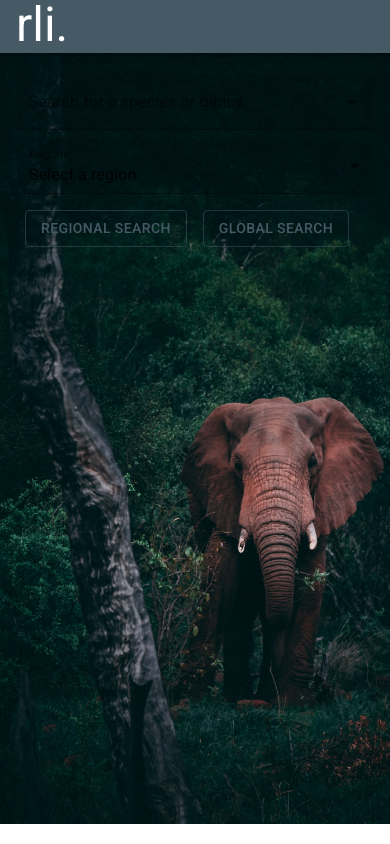
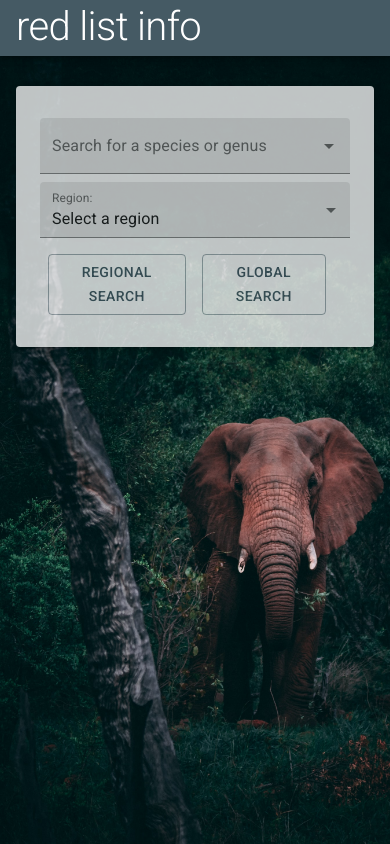
Before and after one commit to jferriday/good-seafood-guide, a React (Create React App) app: page / in a window 390 px wide. Built offline with nearby package versions, Linux system fonts and the light colour scheme; the HTML template or start-up script is replaced by a standard one.

Commit message:
update background styling to be responsive

```diff
--- a/src/App.js
+++ b/src/App.js
@@ -13,6 +13,13 @@ const theme = createMuiTheme({
         main: '#b0bec5',
       },
     },
+    typography: {
+      h1: {
+        fontSize: '2.5rem',
+        marginTop: '10px',
+        marginBottom: '5px'
+      }
+    }
 
 });
 
@@ -22,12 +29,12 @@ function App() {
       <ThemeProvider theme={theme}>
         <header className="App-header">
         <AppBar position="sticky">
-          <Toolbar>
+          <Toolbar padding={1}>
               <Hidden xsDown>
-              <Typography align="left" className="textPrimary" variant="h3" component="h1">red list info.</Typography>
+              <Typography align="left" className="textPrimary" variant="h1">red list info.</Typography>
               </Hidden>
               <Hidden smUp>
-              <Typography align="left" color="white" variant="h3" component="h1">rli.</Typography>
+              <Typography align="left" color="white" variant="h1">red list info</Typography>
               </Hidden>
             </Toolbar>
 
--- a/src/Components/assessment/Assessment.js
+++ b/src/Components/assessment/Assessment.js
@@ -48,9 +48,9 @@ function Assessment(props) {
         assessmentCard: props => {
             return {
                 backgroundColor: statusColours[status.category],
-                color: statusTextColours[status.category]
+                color: statusTextColours[status.category],
             };
-        }
+        },
     })
     const classes = useStyles();
 
@@ -60,7 +60,7 @@ function Assessment(props) {
     return(
         <div>
             <Slide direction="up" in={props.visible}>
-                <Card>
+                <Card style={{opacity: 0.9}}>
                     <CardHeader
                     className={classes.assessmentCard}
                     title={statusCodes[status.category]}
--- a/src/Components/main/main-container/main-container.js
+++ b/src/Components/main/main-container/main-container.js
@@ -9,7 +9,8 @@ import {
 } from "../../api/gsgAPI";
 import Assessment from "../../assessment/Assessment";
 // Material UI Components
-import { AppBar, Typography, Box, Container, Grid } from "@material-ui/core";
+import { Paper, AppBar, Typography, Box, Container, Grid } from "@material-ui/core";
+import {makeStyles} from '@material-ui/core/styles';
 
 function MainContainer(props) {
   const [assessment, setAssessment] = useState(); // contains assessment results from IUCN
@@ -36,17 +37,31 @@ function MainContainer(props) {
     setAssessmentVisibility(true);
   };
 
+
+  // custom styling
+  const useStyles = makeStyles({
+    maincontainer: {
+      paddingTop: '5%',
+    },
+    paper: {
+      opacity: '0.75'
+    }
+  })
+
+  const classes = useStyles();
   return (
     <div className="main">
-    <Container maxWidth="lg">
+    <Container className={classes.maincontainer} maxWidth="lg">
       <Grid container spacing={5} align="center" justify="center">
         <Grid item md={6}>
-          <Box my={2}>
+          <Paper elevation={3} className={classes.paper}>
+          <Box my={2} p={3}>
             <Search regionalSearch={regionalSearch} globalSearch={globalSearch} />
           </Box>
+          </Paper>
       </Grid>
       <Grid item lg={6}>
-        {assessment ? <Box mt={2}><Assessment data={assessment} visible={assessmentVisibility} /></Box> : ""}
+        {assessment ? <Box mt={2}><Assessment data={assessment} visible={assessmentVisibility} opacity={classes.paper} /></Box> : ""}
         </Grid>
         </Grid>
        </Container>
--- a/src/Components/main/main-container/maincontainer.css
+++ b/src/Components/main/main-container/maincontainer.css
@@ -1,6 +1,6 @@
-.main {
-    height: 100%;
+.main {min-height: calc(100vh - 50px);
+    height: auto;
     background-image: url('../../../elehpant.jpg');
-    background-size:cover;
+    background-size: cover;
     background-position: center;
 }
```
